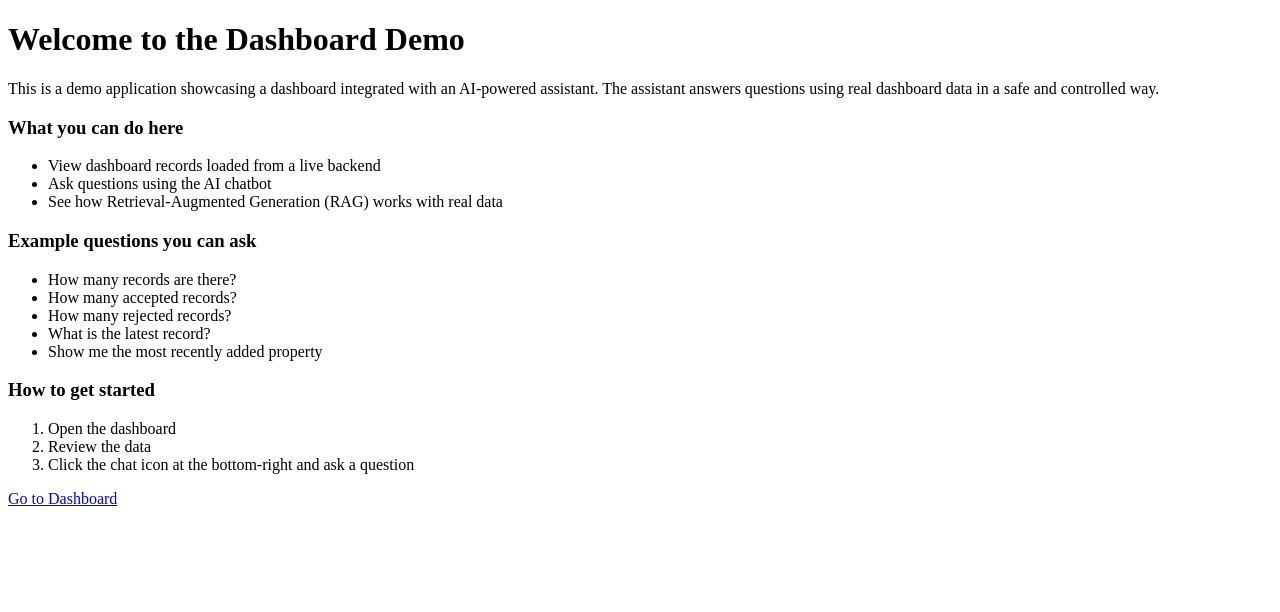
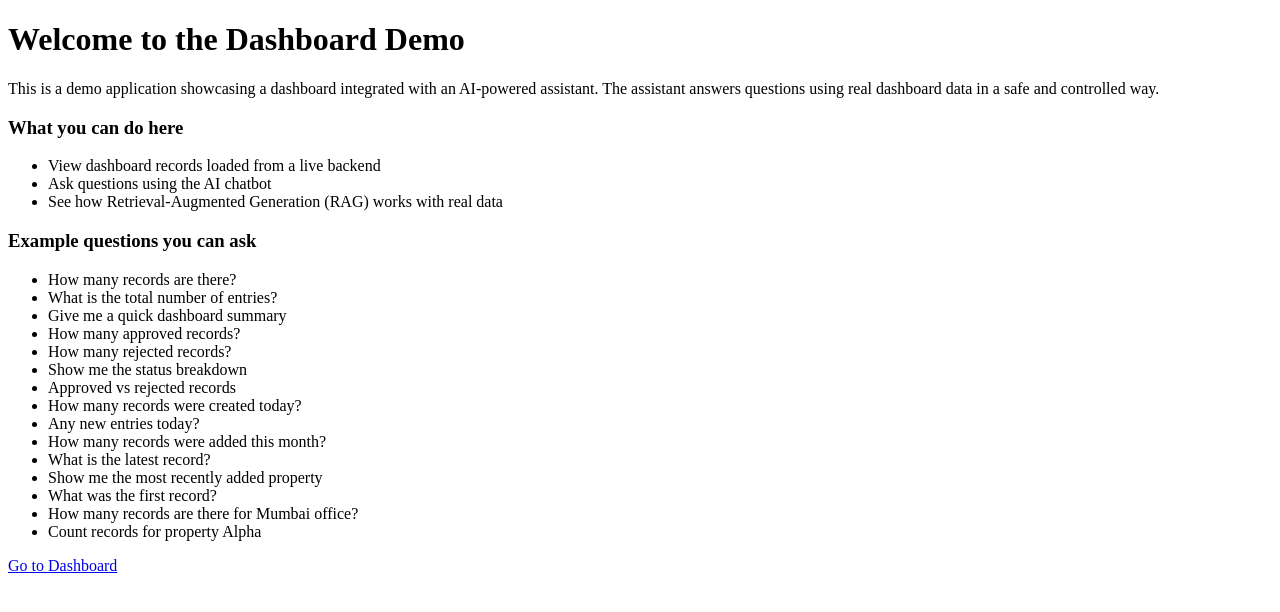
Before and after one commit to yogesh2019/miniDashboard, an Angular app: page / in a window 1280 px wide. Shown: the top 612 px of the page. Built offline with nearby package versions, Linux system fonts and the light colour scheme.

Commit message:
updated queries

```diff
--- a/src/app/page/home/home.component.html
+++ b/src/app/page/home/home.component.html
@@ -16,19 +16,32 @@
 
   <h3>Example questions you can ask</h3>
   <ul class="examples">
-    <li>How many records are there?</li>
-    <li>How many accepted records?</li>
-    <li>How many rejected records?</li>
-    <li>What is the latest record?</li>
-    <li>Show me the most recently added property</li>
-  </ul>
+  <!-- Overview -->
+  <li>How many records are there?</li>
+  <li>What is the total number of entries?</li>
+  <li>Give me a quick dashboard summary</li>
 
-  <h3>How to get started</h3>
-  <ol>
-    <li>Open the dashboard</li>
-    <li>Review the data</li>
-    <li>Click the chat icon at the bottom-right and ask a question</li>
-  </ol>
+  <!-- Status based -->
+  <li>How many approved records?</li>
+  <li>How many rejected records?</li>
+  <li>Show me the status breakdown</li>
+  <li>Approved vs rejected records</li>
+
+  <!-- Time based -->
+  <li>How many records were created today?</li>
+  <li>Any new entries today?</li>
+  <li>How many records were added this month?</li>
+
+  <!-- Latest / Oldest -->
+  <li>What is the latest record?</li>
+  <li>Show me the most recently added property</li>
+  <li>What was the first record?</li>
+
+  <!-- Property specific -->
+  <li>How many records are there for Mumbai office?</li>
+  <li>Count records for property Alpha</li>
+</ul>
+
 
   <a class="dashboard-link" routerLink="/dashboard">
     Go to Dashboard
```
